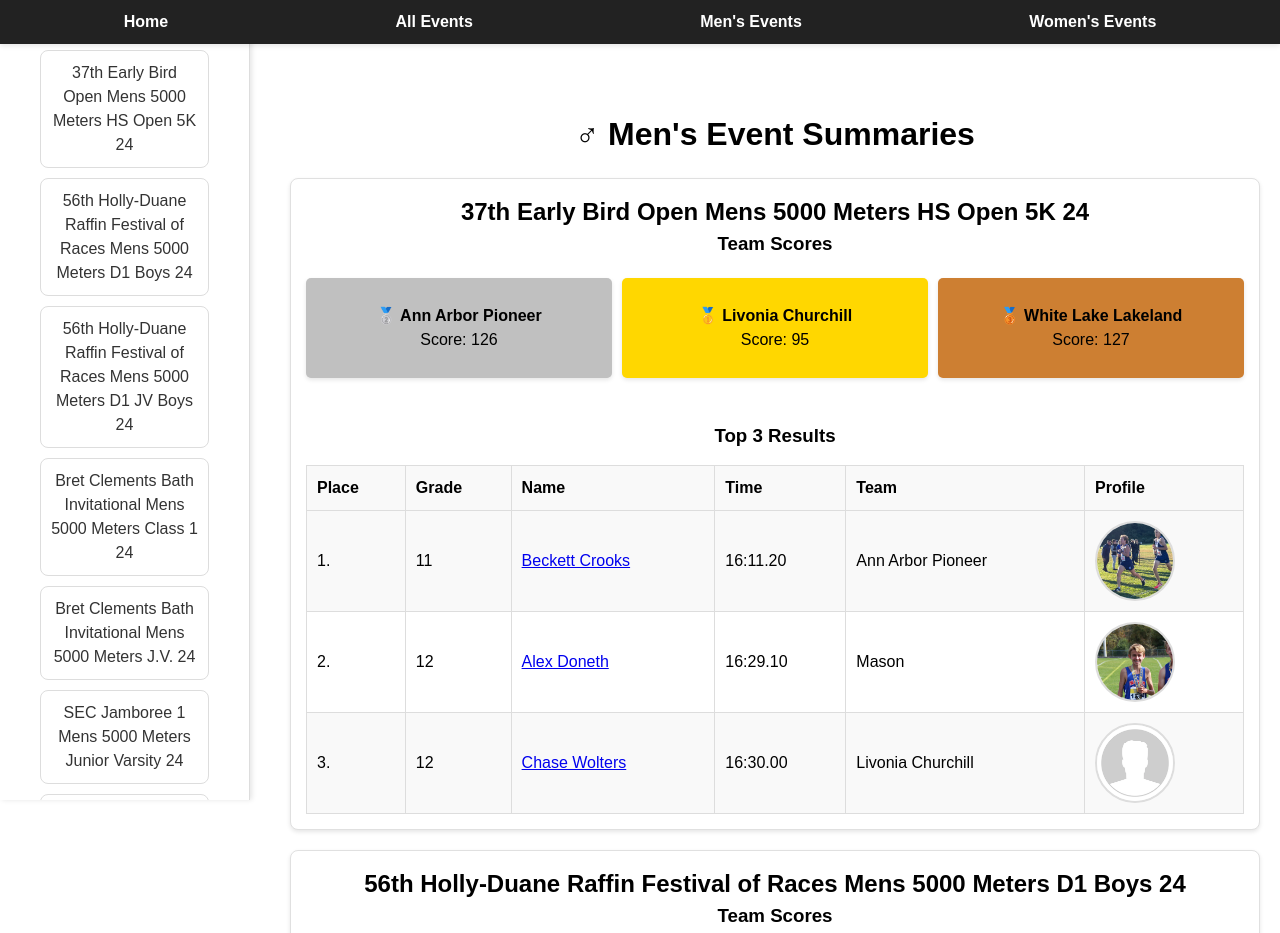
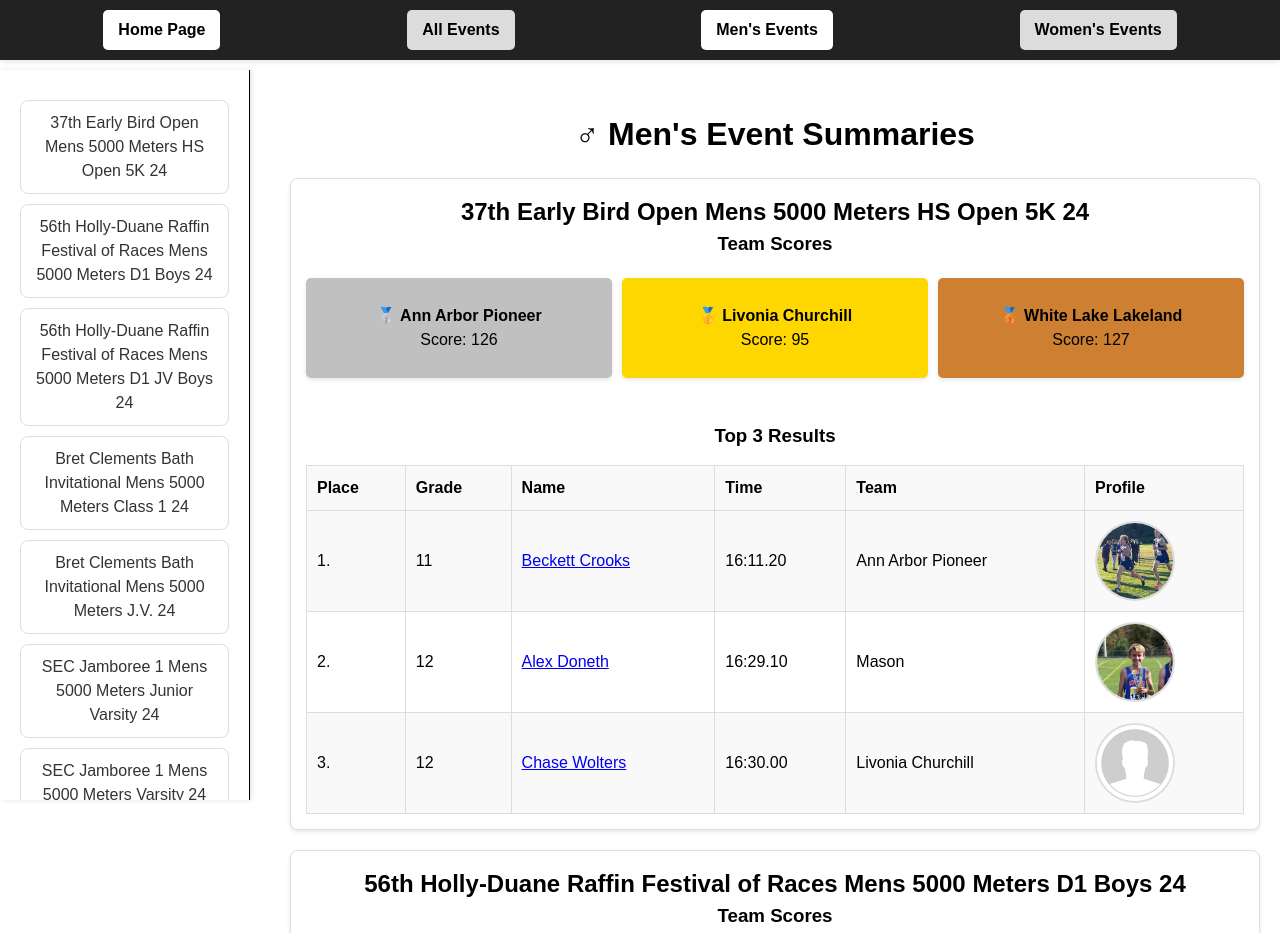
Before and after one commit to jamesprestage101/deliverable-4, a plain HTML site: page mens_results.html in a window 1280 px wide. Shown: the top 933 px of the page. Drawn offline with Linux system fonts and the light colour scheme.

Commit message:
More accessible navbar

```diff
--- a/css/style.css
+++ b/css/style.css
@@ -8,6 +8,8 @@
   --button-text-color: #ffffff;
   --navbar-bg-color: #222222;
   --navbar-text-color: #ffffff;
+  --navbar-hover-bg: #444444;
+  --navbar-active-bg: #555555;
   --border-color: #dddddd;
   --event-border-color: #e0e0e0;
   --medal-bg-gold: #ffd700;
@@ -49,14 +51,31 @@ header {
   z-index: 1000;
 }
 
+/* Updated Navbar Links */
 .navbar a {
-  color: var(--navbar-text-color);
+  color: #000000; /* Ensure all navbar link text is black */
   text-decoration: none;
   font-weight: bold;
+  padding: 8px 15px;
+  margin: 0 5px; /* Spacing between links */
+  border-radius: 5px; /* Rounded corners */
+  transition: background-color 0.3s, color 0.3s;
+}
+
+.navbar a:nth-child(odd) {
+  background-color: #ffffff; /* White background for odd links */
+}
+
+.navbar a:nth-child(even) {
+  background-color: #dcdcdc; /* Light gray background for even links */
 }
 
 .navbar a:hover {
-  text-decoration: underline;
+  background-color: var(--navbar-hover-bg); /* Highlight on hover */
+}
+
+.navbar a:active {
+  background-color: var(--navbar-active-bg); /* Slightly darker when active */
 }
 
 .event-list {
@@ -278,13 +297,13 @@ main h1 {
   .event-list {
     display: block;
     position: fixed;
-      top: 0;
+    top: 70px;
     left: 0;
     width: 250px;
-      height: 100%;
+    height: calc(100% - 70px);
     background-color: var(--bg-color);
-      border-right: 1px solid var(--border-color);
-      padding: 40px;
+    border-right: 1px solid black;
+    padding: 20px;
     overflow-y: auto;
     box-shadow: 2px 0 5px rgba(0, 0, 0, 0.1);
   }
@@ -292,6 +311,7 @@ main h1 {
   .event-list ul {
     list-style-type: none;
     padding: 0;
+    margin: 0;
   }
 
   .event-list li {
@@ -341,6 +361,18 @@ main h1 {
     --row-odd-bg-color: #3a3a3a;
     --row-even-bg-color: #2c2c2c;
   }
+
+  .event-list a {
+    color: #f6cc22;
+  }
+
+  .event-list a:hover {
+    background-color: #2c2c2c;
+  }
+
+  .navbar a {
+    color: #000000;
+  }
 }
 
 @media (prefers-color-scheme: dark) {
--- a/mens_results.html
+++ b/mens_results.html
@@ -14,7 +14,7 @@
     <header>
         <!-- Top Navbar -->
         <nav class="navbar" aria-label="Main navigation">
-            <a href="index.html">Home</a>
+            <a href="index.html">Home Page</a>
             <a href="results.html">All Events</a>
             <a href="mens_results.html">Men's Events</a>
             <a href="womens_results.html">Women's Events</a>
```
Also changed, not shown: results.html (+1 -1 lines), womens_results.html (+1 -1 lines), 1 other file. Lines whose indentation alone changed are shown as unchanged.
